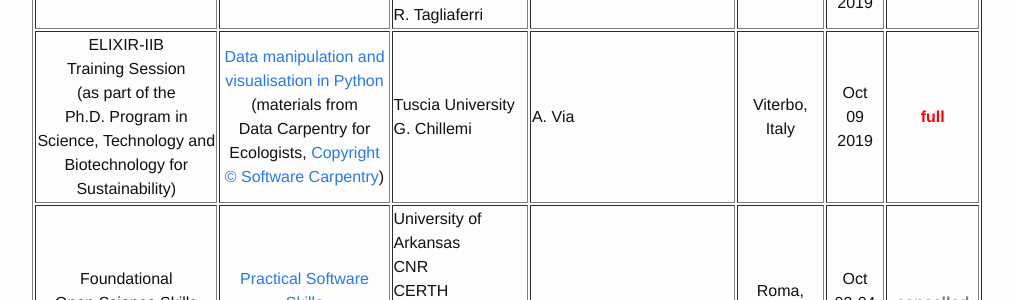
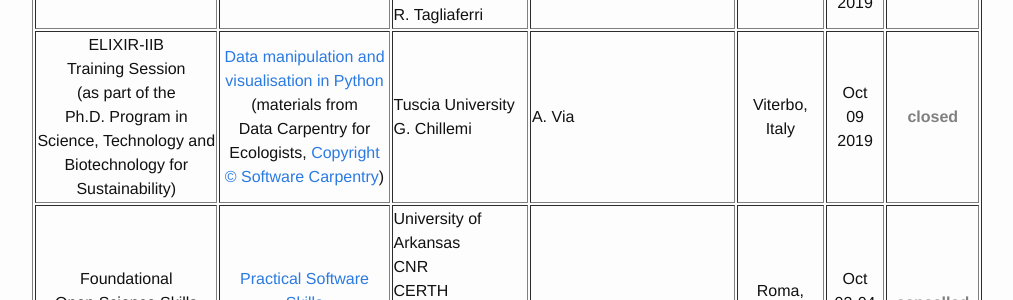
Before and after one commit to ELIXIR-IIB-training/website, a Jekyll site: the page built from _pages/01-all_events.md, in a window 1280 px wide and 900 px high, scrolled down 527 px. Shown: the part 152-452 px from the top of the window, without its empty margins (238-1251 px from the left). Built offline with Jekyll 4.4.1, drawn with Linux system fonts in a browser that asks for light colours.

Commit message:
Update Python course Status

```diff
--- a/_pages/01-all_events.md
+++ b/_pages/01-all_events.md
@@ -48,7 +48,7 @@ permalink: /all_events_2018_2019/
    <td height="50" width="150">A. Via</td>
    <td height="50" align="center">Viterbo,<br>Italy</td>
    <td height="50" width="75" align="center">Oct<br>09<br>2019</td>
-   <td height="50" align="center"><font color="red"><b>full</b></font></td>
+   <td height="50" align="center"><font color="grey"><b>closed</b></font></td>
 </tr>
 <tr>
 <td height="50" align="center">Foundational <br>Open Science Skills <br>Workshop Series</td>
```
